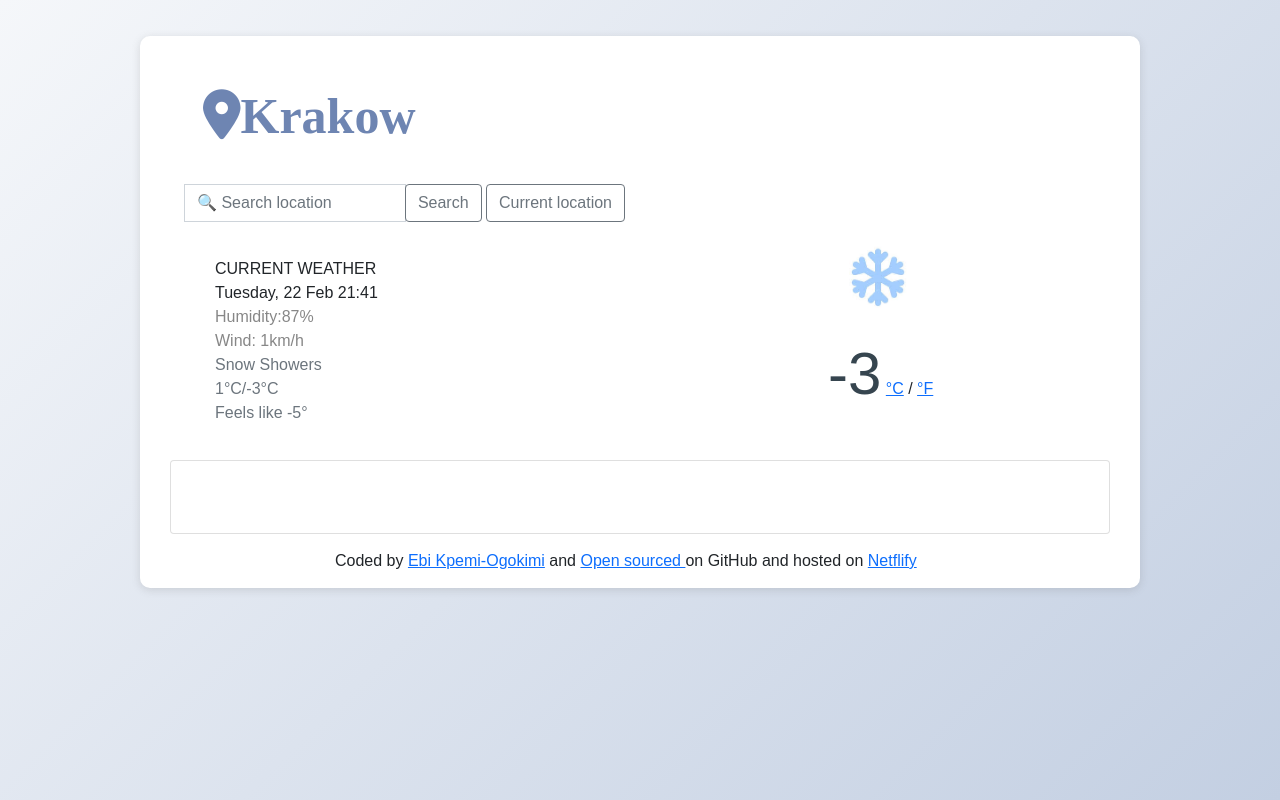
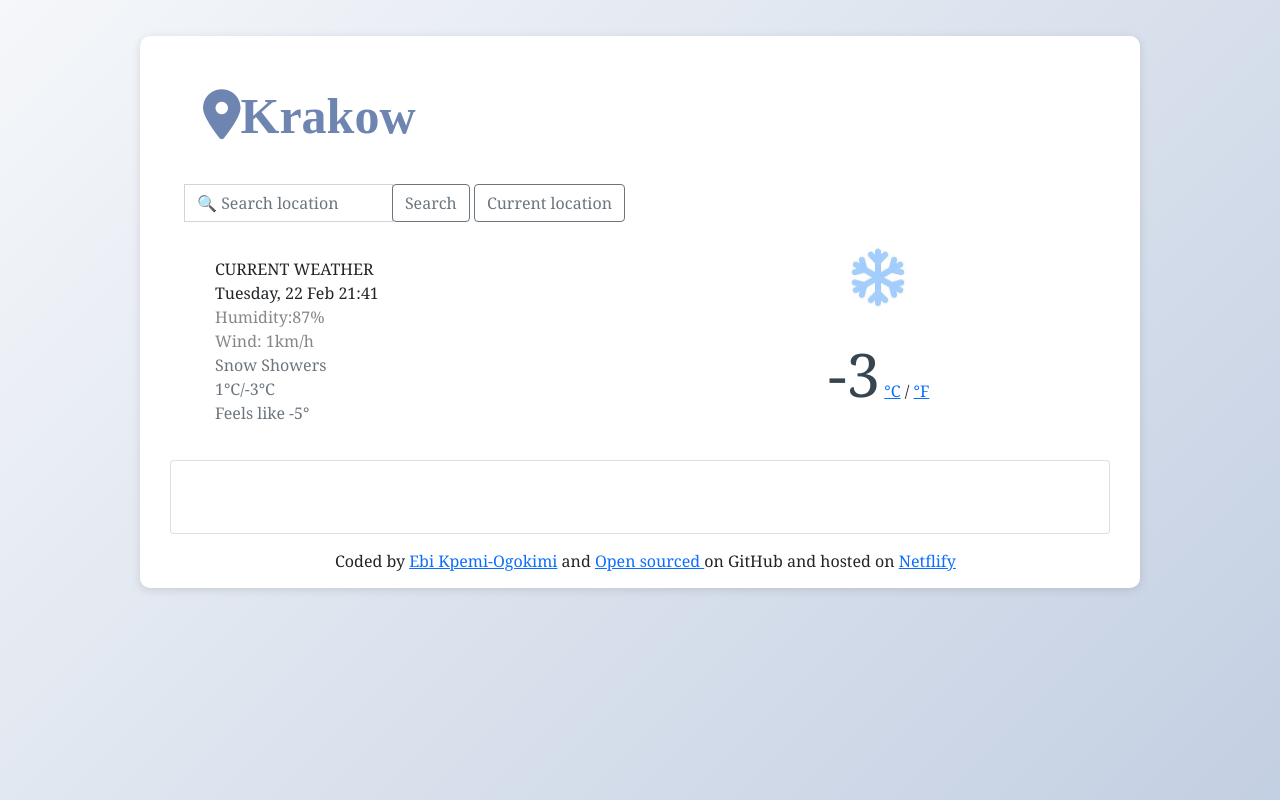
Before and after one commit to Ebi27/Weather-App, a website built with Parcel: page index.html in a window 1280 px wide. Built offline with nearby package versions, Linux system fonts and the light colour scheme; no server answers.

Commit message:
changed font family

```diff
--- a/src/styles.css
+++ b/src/styles.css
@@ -1,5 +1,5 @@
 body {
-  font-family: "Poppins", sans-serif;
+  font-family: Georgia, "Times New Roman", "Poppins", sans-serif;
   background: linear-gradient(135deg, #f5f7fa 0%, #c3cfe2 100%);
   background-attachment: fixed;
 }
@@ -54,6 +54,7 @@ padding-left: 200px;
   font-size: 20px;
   margin: 35px 15px 15px 15px;
   padding: 20px 20px;
+
 }
 
 .daily {
```
